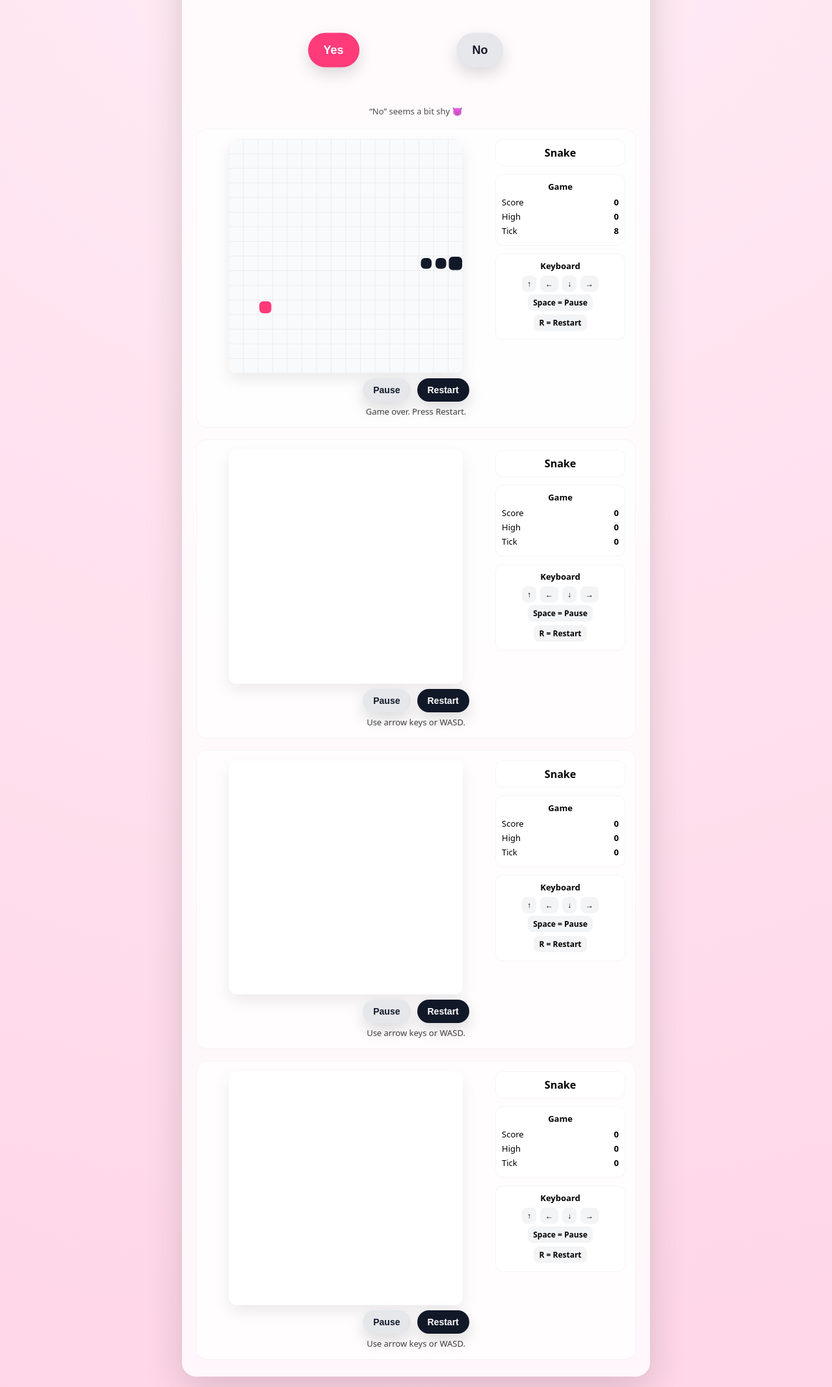
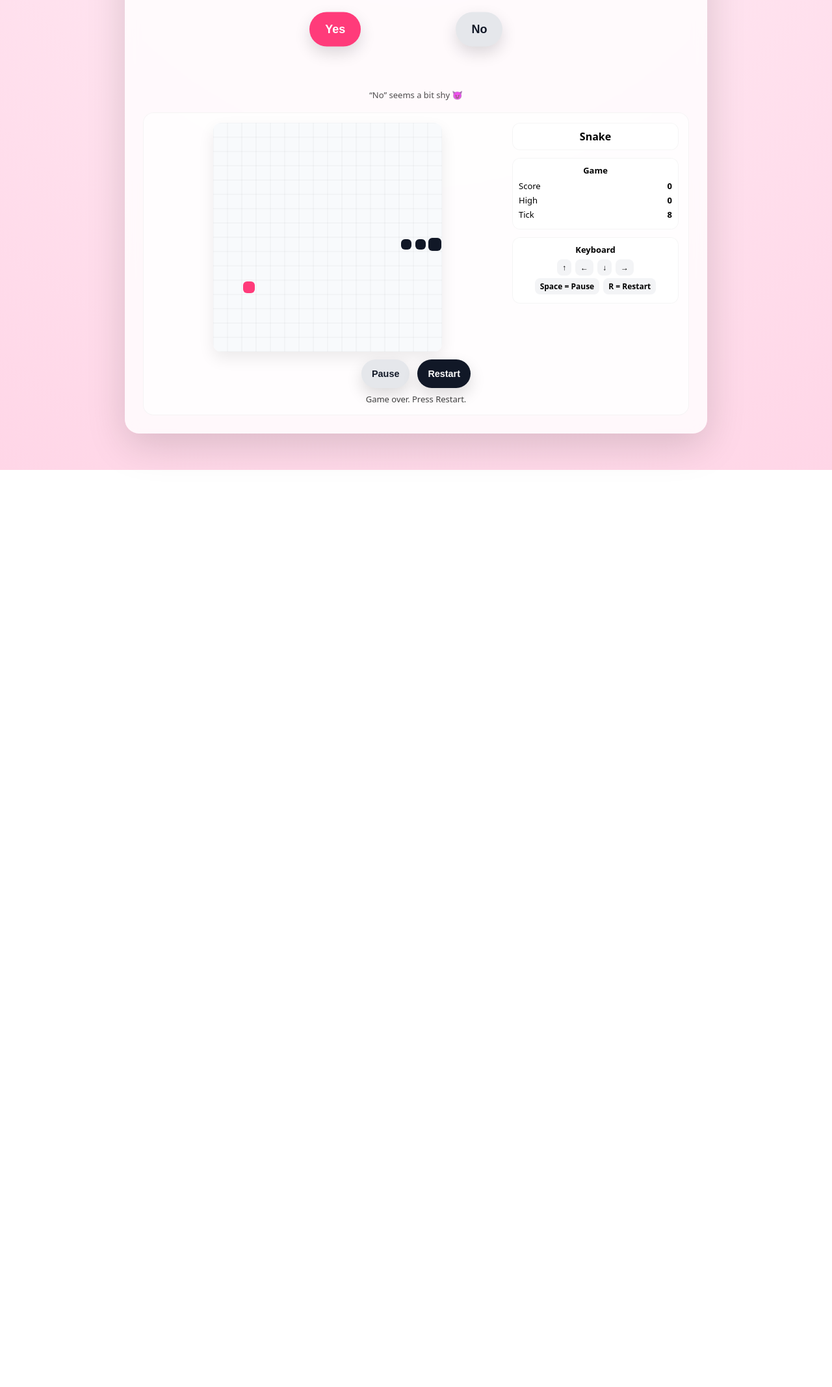
Before and after one commit to SrlLiu/Valentine, a plain HTML site: page index.html in a window 1280 px wide. Shown: the part 385-2519 px from the top of the page at 65% size. After the commit the page ends 1108 px from the top, so only its background shows below. Drawn offline with nearby package versions, Linux system fonts and the light colour scheme.

Commit message:
Refine responsive layout and snake UI

```diff
--- a/index.html
+++ b/index.html
@@ -25,12 +25,14 @@
         body {
             margin: 0;
             min-height: 100svh;
-            display: grid;
-            place-items: center;
+            display: flex;
+            justify-content: center;
+            align-items: flex-start;
             background: radial-gradient(circle at top, var(--bg2), var(--bg1));
             font-family: system-ui, sans-serif;
-            overflow: hidden;
-            padding: 16px;
+            overflow-x: hidden;
+            overflow-y: auto;
+            padding: clamp(0.75rem, 3vw, 1.5rem);
         }
 
         /* FULL-SCREEN CONFETTI CANVAS */
@@ -44,31 +46,32 @@
         }
 
         .card {
-            width: min(720px, 92vw);
-            padding: 26px 22px;
+            width: min(48rem, 96vw);
+            padding: clamp(1rem, 3vw, 1.75rem);
             background: var(--card);
             backdrop-filter: blur(10px);
-            border-radius: 22px;
+            border-radius: clamp(1rem, 2vw, 1.375rem);
             text-align: center;
             box-shadow: 0 18px 60px rgba(0, 0, 0, .15);
+            margin: clamp(0.5rem, 2vw, 1rem) 0 clamp(1rem, 4vw, 2rem);
         }
 
         .art {
-            width: min(260px, 80vw);
-            margin: 0 auto 10px;
+            width: clamp(8rem, 40vw, 16rem);
+            margin: 0 auto clamp(0.5rem, 2vw, 0.75rem);
             display: block;
             filter: drop-shadow(0 10px 14px rgba(0, 0, 0, .12));
         }
 
         h1 {
-            font-size: clamp(26px, 4vw, 44px);
-            margin: 12px 0 18px;
+            font-size: clamp(1.4rem, 4vw, 2.75rem);
+            margin: clamp(0.5rem, 2vw, 0.75rem) 0 clamp(0.75rem, 2.5vw, 1.125rem);
         }
 
         .button-zone {
             position: relative;
-            width: min(520px, 92%);
-            height: 150px;
+            width: min(32rem, 94%);
+            height: clamp(7.5rem, 20vw, 10rem);
             margin: 0 auto;
             touch-action: none;
         }
@@ -77,8 +80,8 @@
             position: absolute;
             top: 50%;
             transform: translateY(-50%);
-            padding: 16px 24px;
-            font-size: 18px;
+            padding: clamp(0.75rem, 2.8vw, 1rem) clamp(1rem, 3vw, 1.5rem);
+            font-size: clamp(0.95rem, 2.2vw, 1.125rem);
             font-weight: 800;
             border-radius: 999px;
             border: none;
@@ -87,6 +90,8 @@
             user-select: none;
             -webkit-tap-highlight-color: transparent;
             transition: transform .12s ease, background .12s ease;
+            min-height: 2.75rem;
+            min-width: 2.75rem;
         }
 
         #yesBtn {
@@ -95,8 +100,10 @@
             color: #fff;
         }
 
-        #yesBtn:hover {
-            background: var(--yesHover);
+        @media (hover: hover) and (pointer: fine) {
+            #yesBtn:hover {
+                background: var(--yesHover);
+            }
         }
 
         #noBtn {
@@ -106,32 +113,32 @@
         }
 
         .hint {
-            margin-top: 10px;
-            font-size: 13px;
+            margin-top: clamp(0.5rem, 1.5vw, 0.75rem);
+            font-size: clamp(0.75rem, 2vw, 0.8125rem);
             opacity: .7;
         }
 
         .result {
             display: none;
-            margin-top: 18px;
+            margin-top: clamp(0.75rem, 2.5vw, 1.125rem);
             animation: pop .35s ease;
         }
 
         .result h2 {
-            font-size: clamp(30px, 4.5vw, 46px);
-            margin: 10px 0;
+            font-size: clamp(1.6rem, 4.5vw, 2.875rem);
+            margin: clamp(0.5rem, 1.8vw, 0.75rem) 0;
         }
 
         .fireworks {
-            width: min(380px, 90vw);
+            width: clamp(12rem, 60vw, 24rem);
             margin: 0 auto;
             display: block;
         }
 
         .snake {
-            margin-top: 18px;
-            padding: 16px;
-            border-radius: 16px;
+            margin-top: clamp(0.75rem, 2.5vw, 1.125rem);
+            padding: clamp(0.75rem, 2.5vw, 1rem);
+            border-radius: clamp(0.75rem, 2vw, 1rem);
             background: #ffffffb0;
             box-shadow: inset 0 0 0 1px rgba(0, 0, 0, .04);
         }
@@ -139,30 +146,30 @@
         .snake .meta {
             display: flex;
             justify-content: center;
-            gap: 14px;
-            font-size: 13px;
+            gap: clamp(0.5rem, 2vw, 0.875rem);
+            font-size: clamp(0.75rem, 2vw, 0.8125rem);
             opacity: .75;
-            margin-bottom: 8px;
+            margin-bottom: clamp(0.5rem, 1.5vw, 0.75rem);
             flex-wrap: wrap;
         }
 
         .snake .layout {
             display: grid;
-            gap: 16px;
+            gap: clamp(0.75rem, 2.5vw, 1rem);
             align-items: start;
         }
 
-        @media (min-width: 720px) {
+        @media (min-width: 40rem) {
             .snake .layout {
-                grid-template-columns: minmax(0, 1fr) 200px;
+                grid-template-columns: minmax(0, 1fr) minmax(10rem, 14rem);
             }
         }
 
         .snake .board {
-            width: min(360px, 82vw);
+            width: clamp(14rem, 70vw, 22rem);
             aspect-ratio: 1 / 1;
             background: #fff;
-            border-radius: 12px;
+            border-radius: clamp(0.5rem, 1.5vw, 0.75rem);
             margin: 0 auto;
             display: grid;
             place-items: center;
@@ -177,16 +184,16 @@
 
         .snake .side {
             display: grid;
-            gap: 12px;
+            gap: clamp(0.5rem, 2vw, 0.75rem);
             justify-items: center;
         }
 
         .snake .keys {
             width: 100%;
             background: #ffffffcc;
-            border-radius: 12px;
-            padding: 10px;
-            font-size: 13px;
+            border-radius: clamp(0.5rem, 1.5vw, 0.75rem);
+            padding: clamp(0.5rem, 1.5vw, 0.625rem);
+            font-size: clamp(0.75rem, 2vw, 0.8125rem);
             text-align: center;
             box-shadow: inset 0 0 0 1px rgba(0, 0, 0, .04);
         }
@@ -194,9 +201,9 @@
         .snake .stats {
             width: 100%;
             background: #ffffffcc;
-            border-radius: 12px;
-            padding: 10px;
-            font-size: 13px;
+            border-radius: clamp(0.5rem, 1.5vw, 0.75rem);
+            padding: clamp(0.5rem, 1.5vw, 0.625rem);
+            font-size: clamp(0.75rem, 2vw, 0.8125rem);
             text-align: left;
             box-shadow: inset 0 0 0 1px rgba(0, 0, 0, .04);
         }
@@ -204,11 +211,11 @@
         .snake .title-card {
             width: 100%;
             background: #ffffffcc;
-            border-radius: 12px;
-            padding: 10px;
+            border-radius: clamp(0.5rem, 1.5vw, 0.75rem);
+            padding: clamp(0.5rem, 1.5vw, 0.625rem);
             text-align: center;
             font-weight: 800;
-            font-size: 16px;
+            font-size: clamp(0.9rem, 2.2vw, 1rem);
             box-shadow: inset 0 0 0 1px rgba(0, 0, 0, .04);
         }
 
@@ -241,29 +248,30 @@
         .snake .keycap {
             background: #f3f4f6;
             border-radius: 8px;
-            padding: 4px 8px;
+            padding: 0.25rem 0.5rem;
             font-weight: 700;
-            font-size: 12px;
+            font-size: clamp(0.7rem, 1.8vw, 0.75rem);
         }
 
         .snake .controls {
             display: none;
             grid-template-columns: repeat(3, 1fr);
-            gap: 8px;
-            width: min(220px, 70vw);
+            gap: clamp(0.5rem, 2vw, 0.75rem);
+            width: min(14rem, 70vw);
             margin: 0 auto;
         }
 
         .snake .controls button {
             position: static;
             transform: none;
-            padding: 10px 0;
-            font-size: 14px;
+            padding: 0.75rem 0;
+            font-size: clamp(0.8rem, 2vw, 0.9rem);
             font-weight: 700;
-            border-radius: 12px;
+            border-radius: clamp(0.5rem, 1.5vw, 0.75rem);
             background: #f3f4f6;
             color: #111827;
             box-shadow: 0 6px 14px rgba(0, 0, 0, .08);
+            min-height: 2.75rem;
         }
 
         @media (pointer: coarse) {
@@ -275,20 +283,21 @@
         .snake .actions {
             display: flex;
             justify-content: center;
-            gap: 10px;
-            margin-top: 8px;
+            gap: clamp(0.5rem, 2vw, 0.75rem);
+            margin-top: clamp(0.5rem, 1.5vw, 0.75rem);
             flex-wrap: wrap;
         }
 
         .snake .actions button {
             position: static;
             transform: none;
-            padding: 10px 16px;
-            font-size: 14px;
+            padding: 0.65rem 1rem;
+            font-size: clamp(0.8rem, 2vw, 0.9rem);
             font-weight: 800;
             border-radius: 999px;
             background: #111827;
             color: #fff;
+            min-height: 2.75rem;
         }
 
         .snake .actions button.secondary {
@@ -297,9 +306,19 @@
         }
 
         .snake .status {
-            margin-top: 6px;
-            font-size: 13px;
+            margin-top: clamp(0.35rem, 1.2vw, 0.5rem);
+            font-size: clamp(0.75rem, 2vw, 0.8125rem);
             opacity: .75;
+        }
+
+        @media (min-width: 64rem) {
+            .card {
+                width: min(56rem, 94vw);
+            }
+
+            .snake .layout {
+                grid-template-columns: minmax(0, 1fr) minmax(12rem, 16rem);
+            }
         }
 
         @keyframes pop {
@@ -385,163 +404,7 @@
                 <button id="snakePause" class="secondary">Pause</button>
                 <button id="snakeRestart">Restart</button>
             </div>
-            <div class="status" id="snakeStatus">Use arrow keys or WASD.</div>
-        </section>
-
-        <section class="snake" aria-label="Snake game">
-            <div class="layout">
-                <div class="board">
-                    <canvas id="snakeCanvas" width="360" height="360" aria-label="Snake board"></canvas>
-                </div>
-                <aside class="side" aria-label="Snake controls">
-                    <div class="title-card">Snake</div>
-                    <div class="stats">
-                        <div class="title">Game</div>
-                        <div class="row">
-                            <span>Score</span>
-                            <strong id="snakeScore">0</strong>
-                        </div>
-                        <div class="row">
-                            <span>High</span>
-                            <strong id="snakeHigh">0</strong>
-                        </div>
-                        <div class="row">
-                            <span>Tick</span>
-                            <strong id="snakeTick">0</strong>
-                        </div>
-                    </div>
-                    <div class="keys">
-                        <div class="title">Keyboard</div>
-                        <div class="key-row">
-                            <span class="keycap">↑</span>
-                            <span class="keycap">←</span>
-                            <span class="keycap">↓</span>
-                            <span class="keycap">→</span>
-                        </div>
-                        <div class="key-row">
-                            <span class="keycap">Space = Pause</span>
-                            <span class="keycap">R = Restart</span>
-                        </div>
-                    </div>
-                    <div class="controls" aria-hidden="true">
-                        <span></span>
-                        <button data-dir="up">Up</button>
-                        <span></span>
-                        <button data-dir="left">Left</button>
-                        <button data-dir="down">Down</button>
-                        <button data-dir="right">Right</button>
-                    </div>
-                </aside>
-            </div>
-            <div class="actions">
-                <button id="snakePause" class="secondary">Pause</button>
-                <button id="snakeRestart">Restart</button>
-            </div>
-            <div class="status" id="snakeStatus">Use arrow keys or WASD.</div>
-        </section>
-
-        <section class="snake" aria-label="Snake game">
-            <div class="layout">
-                <div class="board">
-                    <canvas id="snakeCanvas" width="360" height="360" aria-label="Snake board"></canvas>
-                </div>
-                <aside class="side" aria-label="Snake controls">
-                    <div class="title-card">Snake</div>
-                    <div class="stats">
-                        <div class="title">Game</div>
-                        <div class="row">
-                            <span>Score</span>
-                            <strong id="snakeScore">0</strong>
-                        </div>
-                        <div class="row">
-                            <span>High</span>
-                            <strong id="snakeHigh">0</strong>
-                        </div>
-                        <div class="row">
-                            <span>Tick</span>
-                            <strong id="snakeTick">0</strong>
-                        </div>
-                    </div>
-                    <div class="keys">
-                        <div class="title">Keyboard</div>
-                        <div class="key-row">
-                            <span class="keycap">↑</span>
-                            <span class="keycap">←</span>
-                            <span class="keycap">↓</span>
-                            <span class="keycap">→</span>
-                        </div>
-                        <div class="key-row">
-                            <span class="keycap">Space = Pause</span>
-                            <span class="keycap">R = Restart</span>
-                        </div>
-                    </div>
-                    <div class="controls" aria-hidden="true">
-                        <span></span>
-                        <button data-dir="up">Up</button>
-                        <span></span>
-                        <button data-dir="left">Left</button>
-                        <button data-dir="down">Down</button>
-                        <button data-dir="right">Right</button>
-                    </div>
-                </aside>
-            </div>
-            <div class="actions">
-                <button id="snakePause" class="secondary">Pause</button>
-                <button id="snakeRestart">Restart</button>
-            </div>
-            <div class="status" id="snakeStatus">Use arrow keys or WASD.</div>
-        </section>
-
-        <section class="snake" aria-label="Snake game">
-            <div class="layout">
-                <div class="board">
-                    <canvas id="snakeCanvas" width="360" height="360" aria-label="Snake board"></canvas>
-                </div>
-                <aside class="side" aria-label="Snake controls">
-                    <div class="title-card">Snake</div>
-                    <div class="stats">
-                        <div class="title">Game</div>
-                        <div class="row">
-                            <span>Score</span>
-                            <strong id="snakeScore">0</strong>
-                        </div>
-                        <div class="row">
-                            <span>High</span>
-                            <strong id="snakeHigh">0</strong>
-                        </div>
-                        <div class="row">
-                            <span>Tick</span>
-                            <strong id="snakeTick">0</strong>
-                        </div>
-                    </div>
-                    <div class="keys">
-                        <div class="title">Keyboard</div>
-                        <div class="key-row">
-                            <span class="keycap">↑</span>
-                            <span class="keycap">←</span>
-                            <span class="keycap">↓</span>
-                            <span class="keycap">→</span>
-                        </div>
-                        <div class="key-row">
-                            <span class="keycap">Space = Pause</span>
-                            <span class="keycap">R = Restart</span>
-                        </div>
-                    </div>
-                    <div class="controls" aria-hidden="true">
-                        <span></span>
-                        <button data-dir="up">Up</button>
-                        <span></span>
-                        <button data-dir="left">Left</button>
-                        <button data-dir="down">Down</button>
-                        <button data-dir="right">Right</button>
-                    </div>
-                </aside>
-            </div>
-            <div class="actions">
-                <button id="snakePause" class="secondary">Pause</button>
-                <button id="snakeRestart">Restart</button>
-            </div>
-            <div class="status" id="snakeStatus">Use arrow keys or WASD.</div>
+            <div class="status" id="snakeStatus">Use arrow keys (or touch buttons on mobile).</div>
         </section>
     </main>
 
```
